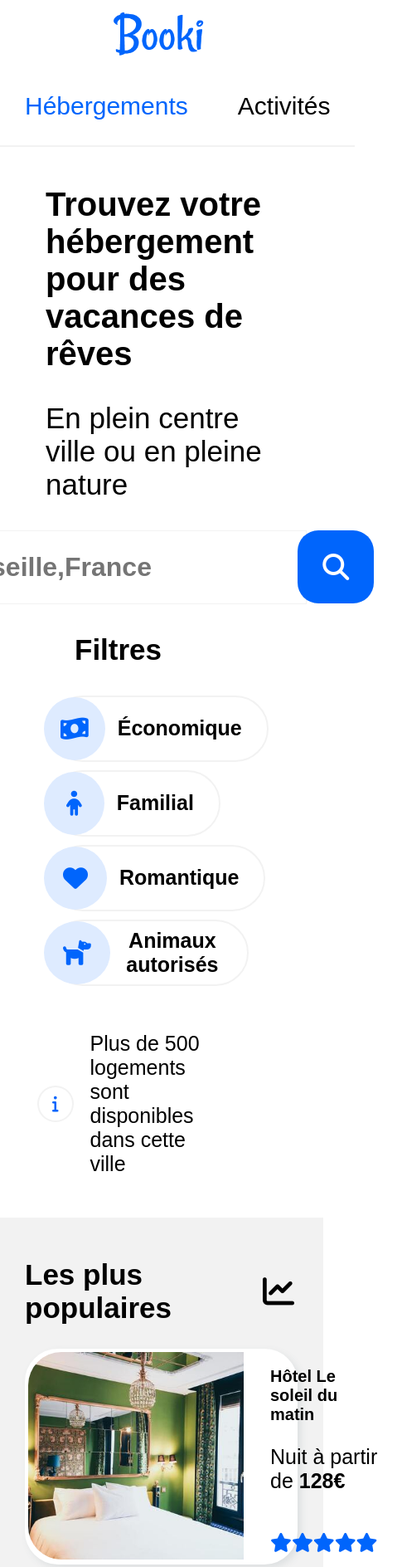
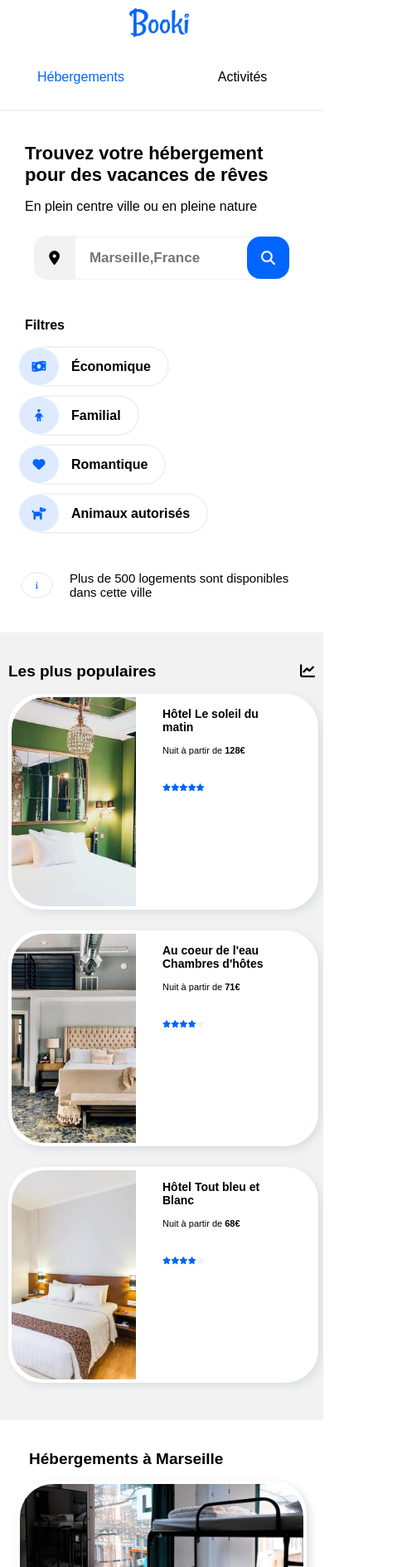
Before and after one commit to Lydia14777/Booki, a plain HTML site: page index.html in a window 390 px wide. Shown: the top 1888 px of the page at 83% size, 485 px wide, since content can reach past the window. Drawn offline with Linux system fonts and the light colour scheme.

Commit message:
réglages des polices d'écriture

```diff
--- a/CSS/StyleBooki.css
+++ b/CSS/StyleBooki.css
@@ -157,7 +157,7 @@ form button {
     font-size: 17px;
     border:#f2f2f2 none 2px;
     border-radius: 15px 0 0 15px;
-    padding: 18px 15px 17px 20px;
+    padding: 18px;
 }
 
 /*Texte Marseille,France*/
@@ -178,7 +178,7 @@ form button {
     font-size: 16px;
     border:#0065fc none;
     border-radius: 0px 15px 15px 0px;
-    padding: 16px 17px 16px 17px;
+    padding: 17px;
 }
 
 /*Icône/bouton mobile de recherche désactivée*/
@@ -231,19 +231,9 @@ form button {
     border: none;
     border-radius: 50%;
     font-size: 15px;
-    padding: 12px;
+    padding: 15px 12px 15px 12px;
     margin: 0 15px 0 -9px;
-}
-
-/*Icône d'un billet*/
-.fa-money-bill-wave {
-    width: 50%;
-    height: 50%;
-}
-
-/*Icône d'un enfant*/
-.fa-child {
-    width: 16px;
+    width: 24px;
 }
 
 /*Titres des filtres en noirs*/
--- a/CSS/responsive.css
+++ b/CSS/responsive.css
@@ -12,7 +12,7 @@
         flex: 1;
     }
 
-    /**************** Hébergements à Marseille ****************/
+    /**************** Hébergements à Marseille : 1050px ****************/
     .bloc-accommodations {
         flex-direction: column-reverse;
         flex-wrap: nowrap;
@@ -29,8 +29,7 @@
         width: 100%;
     }
 
-    /**************** Les plus populaires *****************/
-
+    /**************** Les plus populaires : 1050px *****************/
     .hotels-popular {
         margin-left: 0;
         border-radius: 0%;
@@ -40,15 +39,7 @@
 
 @media screen and (max-width: 993px) {
 
-    h2 {
-        font-size: 35px;
-    }
-
-    .blue,.grey {
-        font-size: 23px;
-    }
-
-    /**************** Le header ***************/
+    /**************** Le header : 993px ***************/
     .logo-nav {
         display: flex;
         flex-direction: column;
@@ -64,10 +55,9 @@
     }
 
     .img-logo {
-        width: 100%;
+        width: 40%;
         display: flex;
         justify-content: center;
-        margin-bottom: 30px;
         padding-left: 0;
         padding-right: 0;
     }
@@ -89,7 +79,6 @@
     }
 
     .homes-styles,.act-styles {
-        font-size: 35px;
         border-top: none;
         border-bottom: #f2f2f2 solid 2px;
         font-weight: normal;
@@ -104,91 +93,35 @@
         border-bottom-color: #0065fc;
     }
 
-    /************ Texte de présentation du site ************/
+    /************ Texte de présentation du site : 993px ************/
     .presentation-site {
         padding-top: 20px;
     }
 
-    .presentation-site h1 {
-        font-size: 35px;
-    }
-
-    .presentation-site p {
-        font-size: 30px;
-    }
-
-    /**************** Formulaire ****************/
-
-    .country {
-        font-size: 32px;
-        padding: 25px 0 25px 23px;
-    }
-
-    .desktop-search {
-        font-size: 30px;
-        padding: 27px 22px 27px 22px;
-    }
-
-    .fas.fa-map-marker-alt {
-        font-size: 35px;
-        padding: 27px 30px 27px 30px;
-        border-radius: 25px 0 0 25px;
-    }
-
-    .fa-search {
-        font-size: 32px;
-    }
-
-    /******************* Les filtres *******************/
-
+    /******************* Les filtres : 993px *******************/
     .filters {
         padding-left: 30px;
         padding-right: 30px;
     }
+
     .filters h3 {
-        font-size: 34px;
+        padding-left: 0;
+        padding-right: 0;
     }
 
     .filters button {
-        font-size: 32px;
-        padding: 0 30px 0 0;
         border-radius: 40px;
         margin-bottom: 20px;
     }
 
-    .fa-heart, .fa-dog {
-        font-size: 30px;
-        padding: 25px;
-    }
-
-    .fa-money-bill-wave {
-        font-size: 32px;
-        padding: 23px 20px 23px 20px;
-    }
-
-    .fa-child {
-        font-size: 32px;
-        padding: 23px 27px 23px 27px;
-        width: 100%;
-    }
-
-    /******************* Information *****************/
-    .info p {
-        font-size: 30px;
-    }
-
+    /******************* Information : 993px *****************/
     .fa-info {
-        font-size: 20px;
         padding: 10px 16px 10px 16px;
     }
 
-    /*************** Les plus populaires ***************/
+    /*************** Les plus populaires : 993px ***************/
     .hotels-popular {
         padding: 20px 35px 20px 30px;
-    }
-
-    .fas.fa-chart-line {
-        font-size: 38px;
     }
 
     .favorite {
@@ -207,15 +140,7 @@
         padding-right: 30px;
     }
 
-    .txt h3 {
-        font-size: 30px;
-    }
-
-    .txt p {
-        font-size: 25px;
-    }
-
-    /************** Hébergement à Marseille *************/
+    /************** Hébergement à Marseille : 993px *************/
     .hotels-marseille {
         padding-left: 20px;
         padding-right: 20px;
@@ -230,14 +155,8 @@
     }
 
     .contenu-hotel h3 {
-        font-size: 30px;
         padding-bottom: 10px;
     }
-
-    .contenu-hotel p {
-        font-size: 25px;
-    }
-
     .image {
         height: 200px;
         border-radius: 40px 40px 0 0;
@@ -247,11 +166,7 @@
         padding-bottom: 15px;
     }
 
-    .txt-show a {
-        font-size: 30px;
-    }
-
-    /************** Activités à Marseille *************/
+    /************** Activités à Marseille : 993px *************/
     .city-activities {
         padding-left: 20px;
         padding-right: 20px;
@@ -268,16 +183,11 @@
         flex-wrap: wrap;
     }
 
-    .places-marseille h3 {
-        font-size: 30px;
-    }
-
     .city-activities .img-tall,.img-small {
         width: 100%;
     }
 
     .places-marseille a {
-
         border-radius: 40px;
         margin-right: 0;
         margin-left: 0;
@@ -289,7 +199,7 @@
         max-height: 200px;
     }
 
-    /******************* Le footer *******************/
+    /******************* Le footer : 993px *******************/
     footer {
         margin-top: 20px;
     }
@@ -297,15 +207,6 @@
     .footer-nav {
         width: 100%;
         padding-bottom: 25px;
-    }
-
-    .footer-nav h3 {
-        font-size: 30px;
-    }
-
-    .footer-list li {
-        font-size: 27px;
-        line-height: 55px;
     }
 }
 
@@ -322,70 +223,39 @@
     }
 }
 
-
-@media screen and (max-width: 821px) {
-
-    body {
-        width: 100%;
-    }
-}
-
-
 @media screen and (max-width: 810px) {
 
-    /******************** Le header *******************/
-    .img-logo {
-        width: 60%;
-    }
-
-    .homes-styles,.act-styles {
-        font-size: 30px;
-    }
-
-    /**************** Présentation du site**************/
+    /**************** Présentation du site : 810px **************/
     .presentation-site {
         display: flex;
         flex-direction: row;
         flex-wrap: wrap;
-        padding-right: 55px;
-        padding-left: 55px;
+        padding-right: 30px;
+        padding-left: 30px;
     }
 
     .presentation-site h1 {
-        font-size: 40px;
         margin-bottom: 0;
     }
 
-    .presentation-site p {
-        font-size: 35px;
-    }
-
-    /******************** Formulaire *******************/
-    .form {
-        padding: 0;
-    }
-
-    form {
-        display: flex;
-        justify-content: center;
-    }
-
+    /******************** Formulaire : 810px *******************/
     .desktop-search {
         display: none;
     }
 
     .mobile-search {
         display: flex;
-        border-radius: 15px;
+        border-radius: 16px;
         margin-left: -11px;
+        font-size: 17px;
     }
 
-    .mobile-search {
-        padding: 28px 30px 28px 30px;
-        border-radius: 25px;
+    /******************* Les filtres : 810px *******************/
+    .filters button {
+        margin-right: 30px;
     }
 
-    /******************* Information ******************/
+    /******************* Information : 810px ******************/
     .info {
         padding-left: 45px;
         padding-right: 45px;
@@ -395,63 +265,17 @@
         margin-right: 10px;
     }
 
-    .info p {
-        font-size: 25px;
-        padding-right: 75px;
+    /*************** Les plus populaires : 810px ***************/
+    .images {
+        width: 150px;
+        height: auto;
     }
 
-    /******************* Les filtres *******************/
-    .filters {
-        padding-left: 60px;
-        padding-right: 60px;
-    }
-
-    .filters h3 {
-        font-size: 35px;
-    }
-
-    .filters button {
-        font-size: 25px;
-        margin-right: 30px;
-    }
-
-    .fa-heart, .fa-dog {
-        padding: 23px;
-    }
-
-    .fa-money-bill-wave {
-        font-size: 30px;
-    }
-
-    .fa-child {
-        font-size: 30px;
-    }
-
-    /*************** Les plus populaires ***************/
-    .txt h3 {
-        font-size: 20px;
-    }
-
-   /************** Hébergement à Marseille *************/
-    .contenu-hotel h3 {
-        font-size: 20px;
-    }
-
-    /*************** Activités à Marseille **************/
-    .places-marseille h3 {
-        font-size: 20px;
+    .hotels-popular {
+        padding: 20px 10px;
     }
 
 }
-
-
-@media screen and (max-width: 800px) {
-
-    .img-logo {
-        margin-bottom: 0;
-    }
-}
-
 
 @media screen and (max-width: 783px) {
 
@@ -463,32 +287,77 @@
 
 @media screen and (max-width: 681px) {
 
-    body {
-        width: 100%;
+    a.list-top {
+        padding-left: 30px 10px;
     }
 
-    form {
-        width: 70%;
+    .info {
+        padding-left: 25px;
+        padding-right: 25px;
     }
 }
 
-@media screen and (min-width: 681px) and (max-width:620px) {
+@media screen and (max-width: 400px) {
 
-    body {
-        width: 100%;
+    /******************** Formulaire : 400px *******************/
+    .form {
+        display: flex;
+        justify-content: center;
+    }
+
+    .country {
+        width: 200px;
+    }
+
+    /***************** Le footer : 400px **********************/
+    .footer {
+        padding-bottom: 0;
+    }
+
+    .footer-nav {
+        padding-right: 0;
     }
 }
 
-@media screen and (min-width: 400px) and (max-width:620px) {
+@media screen and (max-width: 330px) {
 
-    body {
-        width: 100%;
+    /****************** Présentation du site : 330px *******************/
+    .presentation-site {
+        padding-left: 15px;
+        padding-right: 15px;
+    }
+
+    /******************** Formulaire : 330px *******************/
+    .form {
+        padding: 10px 10px 30px 10px;
+    }
+
+    .country {
+        width: 170px;
     }
 }
 
-@media screen and (min-width: 280px) and (max-width:400px) {
+@media screen and (max-width: 300px) {
 
-    body {
-        width: 100%;
+    /********************** Le menu : 300px ***********************/
+    a.list-top {
+        padding-left: 10px 10px;
+        font-size: 14px;
+    }
+
+    /******************** Formulaire : 300px *******************/
+    .country {
+        width: 130px;
+    }
+
+    /***************** Les plus populaires : 300px ******************/
+    .txt {
+        padding-left: 10px;
+        padding-right: 10px;
+    }
+
+    .images {
+        width: 100px;
+        height: auto;
     }
 }
--- a/index.html
+++ b/index.html
@@ -23,18 +23,18 @@
         <link rel="stylesheet" href="CSS/responsive.css"/>
         <link rel="preconnect" href="https://fonts.googleapis.com">
         <link rel="preconnect" href="https://fonts.gstatic.com" crossorigin>
-        <link href="https : ? //fonts.googleapis.com/css2 famille = Raleway: Ital, wght @ 0100; 0200; 0300; 0400; 0500; 0600; 0700; 0,800; 0,900; 1100; 1200; 1300; 1400; 1500; 1600; 1700; 1 800 ; 1 900 & display=swap" rel="stylesheet">
+        <link href="https:?//fonts.googleapis.com/css2famille=Raleway:Ital,wght@0100;0200;0300;0400;0500;0600;0700;0,800;0,900;1100;1200;1300;1400;1500;1600;1700;1800;1900&display=swap" rel="stylesheet">
         <title>Booki</title>
     </head>
 
     <body>
 
         <header>
-            <div class="logo-nav">
+            <section class="logo-nav">  <!--l'image du logo-->
                 <div class="logo">
                     <a href="#"><img class="img-logo" src="images/logo/Booki@3x.png" alt="logo"/></a>
                 </div>
-                <nav class="navigation-top">
+                <nav class="navigation-top"> <!--les 2 liens de navigation-->
                     <ul class="ul-top">
                         <li>
                             <a href="index.html#anchor_home" class="list-top homes-styles" title="Cliquez">Hébergements</a>
@@ -44,24 +44,24 @@
                         </li>
                     </ul>
                 </nav>
-            </div>
+            </section>
 
-            <div class="presentation-site">
+            <section class="presentation-site">  <!--texte de présentation-->
                 <h1>Trouvez votre hébergement pour des vacances de rêves</h1>
                    <p>En plein centre ville ou en pleine nature</p>
-            </div>
+            </section>
 
-            <div class="form">
+            <section class="form"> <!--le formulaire-->
                  <form method="get">
                     <i class="fas fa-map-marker-alt"></i>
                     <input type="text" placeholder="Marseille,France" class="country">
                     <button type="submit" class="desktop-search">Rechercher</button>
                     <button type="submit" class="mobile-search"><i class="fas fa-search"></i></button>
                 </form>
-            </div>
+            </section>
 
-            <div>
-                <div class="filters">
+            <section>
+                <div class="filters"> <!--les 4 boutons des filtres-->
                     <h3>Filtres</h3>
                     <button class="eco">
                         <i class="fas fa-money-bill-wave"></i>
@@ -80,22 +80,22 @@
                         <span class="black">Animaux autorisés</span>
                     </button>
                 </div>
-                <div class="info">
+                <div class="info">  <!--information-->
                     <i class="fas fa-info"></i><p>Plus de 500 logements sont disponibles dans cette ville</p>
                 </div>
-            </div>
+            </section>
         </header>
 
-        <section class="bloc-accommodations">
-            <div class="hotels-marseille">
-                <h2 id="anchor_home">Hébergements à Marseille</h2>
-                <div class="box-marseille">
+        <section class="bloc-accommodations">  <!--la section Hébergements à Marseille et Les plus populaires-->
+            <div class="hotels-marseille">  <!--la section Hébergements à Marseille-->
+                <h2 id="anchor_home">Hébergements à Marseille</h2>  <!--ancre du lien du menu Hébergements-->
+                <div class="box-marseille">  <!--Les 6 éléments de la section Hébergements à Marseille-->
                     <a href="#" class="hotel">
                         <img class="image" src="images/hebergements/4_small/marcus.jpg" alt="cannebiere"/>
                         <div class="contenu-hotel">
                             <h3>Auberge La Cannebière</h3>
                             <p>Nuit à partir de <strong>25€</strong></p>
-                            <div class="stars">
+                            <div class="stars"> <!--les 5 icônes étoiles-->
                                 <i class="fas fa-star blue"></i>
                                 <i class="fas fa-star blue"></i>
                                 <i class="fas fa-star blue"></i>
@@ -179,12 +179,12 @@
                 <span class="txt-show"><a href="#">Afficher plus</a></span>
             </div>
 
-            <aside class="hotels-popular">
+            <aside class="hotels-popular">  <!--la section les plus populaires-->
                 <div class="title-popular">
                     <h2>Les plus populaires</h2>
                     <i class="fas fa-chart-line"></i>
                 </div>
-                <div class="box-favorites">
+                <div class="box-favorites">  <!--les 3 éléments de la section Les plus populaires-->
                     <a href="#" class="favorite">
                         <img class="images" src="images/hebergements/4_small/emile.jpg" alt="sun"/>
                         <div class="txt">
@@ -231,14 +231,14 @@
             </aside>
         </section>
 
-        <section class="city-activities">
+        <section class="city-activities">  <!--la section Activités à Marseille-->
             <h2 id="anchor_activities">Activités à Marseille</h2>
-            <div class="places-marseille">
-                <a href="#" class="img-tall">
+            <div class="places-marseille">  <!--les 6 éléments de la section-->
+                <a href="#" class="img-tall"> <!--la première grande image-->
                     <img class="img-port" src="images/activites/4_small/reno.jpg" alt="Vieux_Port"/>
                     <h3>Vieux Port</h3>
                 </a>
-                <div class="img-small">
+                <div class="img-small"> <!--les 2 premières petites images-->
                     <a href="#">
                         <img class="img-visit" src="images/activites/4_small/paul.jpg" alt="Pomegues"/>
                         <h3>Fort de Pomègues</h3>
@@ -248,11 +248,11 @@
                         <h3>îles de Fioul</h3>
                     </a>
                 </div>
-                <a href="#" class="img-tall">
+                <a href="#" class="img-tall"> <!--la deuxième grande image-->
                     <img class="img-calanques" src="images/activites/4_small/kilyan.jpg" alt="Calanques"/>
                     <h3>Parc National des Calanques</h3>
                 </a>
-                <div class="img-small">
+                <div class="img-small"> <!--les 2 dernières petites images-->
                     <a href="#">
                         <img class="img-visit next" src="images/activites/4_small/florian.jpg" alt="Notre_Dame"/>
                         <h3>Notre-Dame-de-la-Garde</h3>
@@ -266,10 +266,10 @@
         </section>
 
         <footer>
-            <div class="footer-nav">
+            <div class="footer-nav">  <!--les 3 navigations du footer-->
                 <h3>A propos</h3>
                     <nav>
-                        <ul class="line-space footer-list">
+                        <ul class="line-space footer-list">  <!--les listes de la nav-->
                             <li><a href="#" title="Cliquez">Fonctionnement du site</a></li>
                             <li><a href="#" title="Cliquez">Conditions générales de vente</a></li>
                             <li><a href="#" title="Cliquez">Données et confidentialité</a></li>
```
